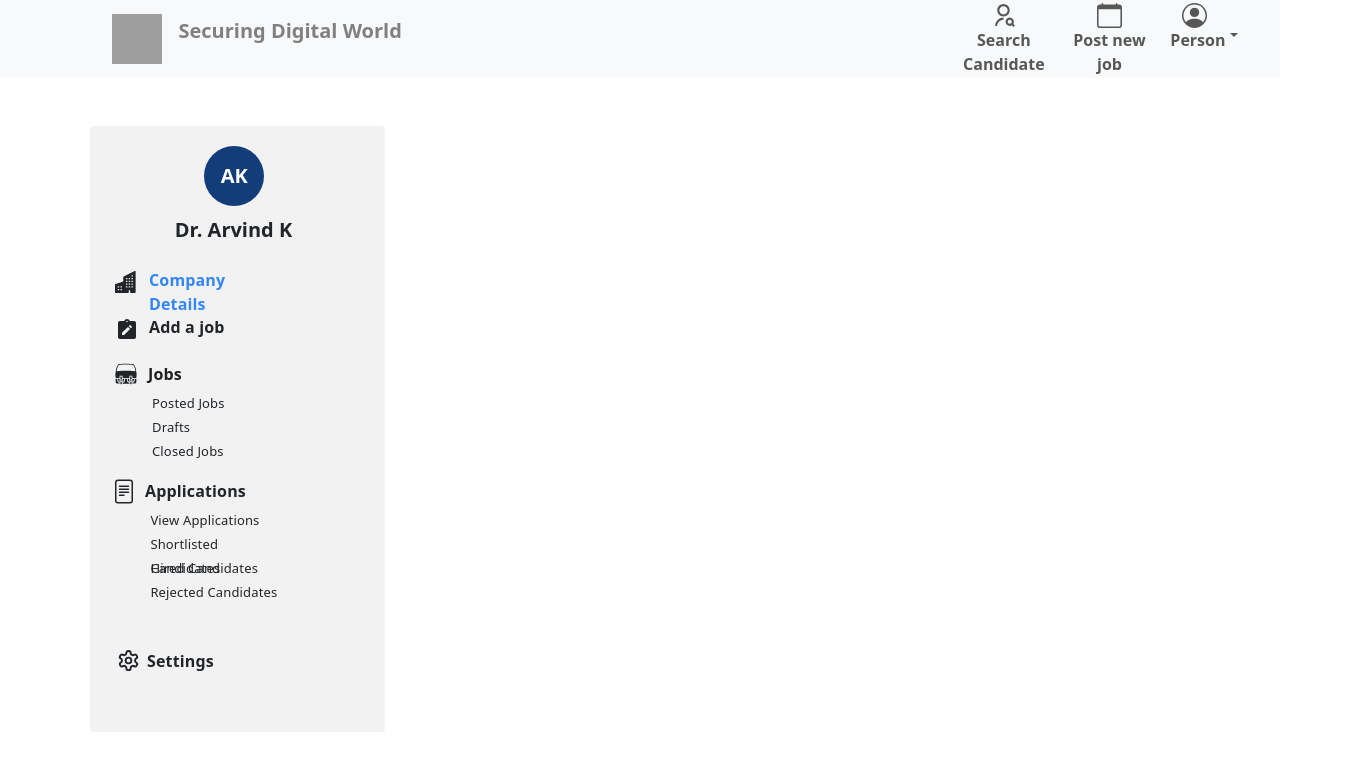
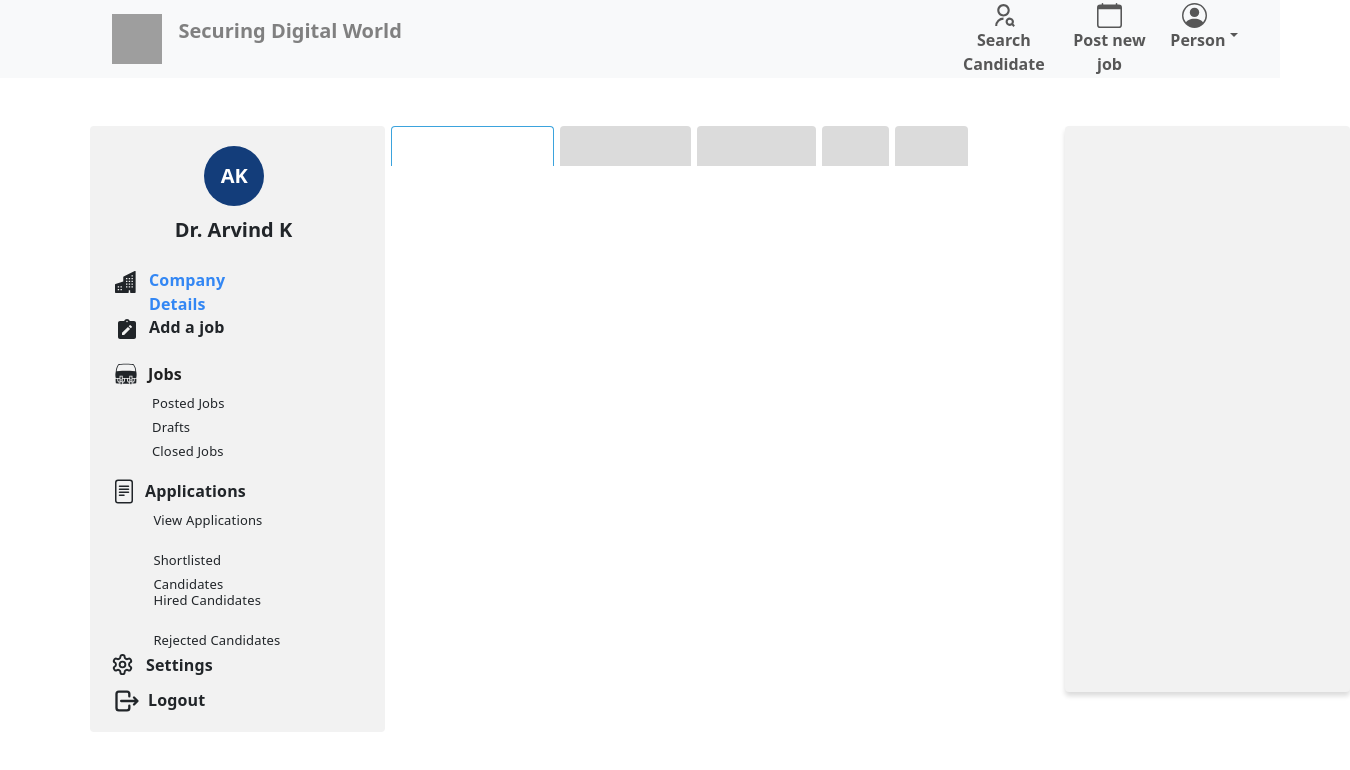
Before and after one commit to Shanky43/infosec, a React (Create React App) app: page / in a window 1280 px wide. Shown: the top 770 px of the page, 1350 px wide, since content can reach past the window. Built offline with nearby package versions, Linux system fonts and the light colour scheme; grey boxes are pictures that could not be loaded.

Commit message:
homepage added  with side bar

```diff
--- /dev/null
+++ b/src/Components/Content/Content.jsx
@@ -0,0 +1,55 @@
+import React, { useState } from 'react';
+import './content.css';
+
+const Content = () => {
+    const [activeTab, setActiveTab] = useState('tabv1');
+
+    const handleTabClick = (tab) => {
+        setActiveTab(tab);
+    };
+
+    return (
+        <div className='main-content-center'>
+            <div className='content-center'>
+                <div className="tab-organism">
+                    <div className="frame29">
+                        <div
+                            className={`tabv1 ${activeTab === 'tabv1' ? 'active' : ''}`}
+                            onClick={() => handleTabClick('tabv1')}
+                        >
+                            {/* Content for tabv1 */}
+                        </div>
+                        <div
+                            className={`tabv2 ${activeTab === 'tabv2' ? 'active' : ''}`}
+                            onClick={() => handleTabClick('tabv2')}
+                        >
+                            {/* Content for tabv2 */}
+                        </div>
+                        <div
+                            className={`tabv3 ${activeTab === 'tabv3' ? 'active' : ''}`}
+                            onClick={() => handleTabClick('tabv3')}
+                        >
+                            {/* Content for tabv3 */}
+                        </div>
+                        <div
+                            className={`tabv4 ${activeTab === 'tabv4' ? 'active' : ''}`}
+                            onClick={() => handleTabClick('tabv4')}
+                        >
+                            {/* Content for tabv4 */}
+                        </div>
+                        <div
+                            className={`tabv5 ${activeTab === 'tabv5' ? 'active' : ''}`}
+                            onClick={() => handleTabClick('tabv5')}
+                        >
+                            {/* Content for tabv5 */}
+                        </div>
+
+                    </div>
+
+                </div>
+            </div>
+        </div>
+    );
+};
+
+export default Content;
--- /dev/null
+++ b/src/Components/Content/content.css
@@ -0,0 +1,9 @@
+.main-content-center {
+    position: relative;
+}
+
+.content-center {
+    position: absolute;
+    width: 671px;
+
+}
--- a/src/Components/SideBar/SideBar.jsx
+++ b/src/Components/SideBar/SideBar.jsx
@@ -4,10 +4,12 @@ import { BsFillBuildingsFill, BsFileText } from "react-icons/bs"
 import { MdNoteAlt } from "react-icons/md"
 import { GiHandBag } from "react-icons/gi"
 import { LuSettings } from "react-icons/lu"
+import { TbLogout } from "react-icons/tb"
 
 const SideBar = () => {
     return (
-        <div className='sidebar-box'>
+        <div className=' d-flex justify-content-between'>
+            <div className='sidebar-box '>
                 <div className='sidebar-content'>
                     <div className='group37'>
                         <div className="frame212">
@@ -72,12 +74,12 @@ const SideBar = () => {
                                 </div>
                                 <div className="frame151">
                                     <div className="frame150">
-                                    <ul>
-                                        <li>View Applications</li>
-                                        <li>Shortlisted Candidates</li>
-                                        <li>Hired Candidates</li>
-                                        <li>Rejected Candidates</li>
-                                    </ul>
+
+                                        <p>View Applications</p>
+                                        <p>Shortlisted Candidates</p>
+                                        <p>Hired Candidates</p>
+                                        <p>Rejected Candidates</p>
+
                                     </div>
                                 </div>
 
@@ -93,6 +95,15 @@ const SideBar = () => {
                                 </div>
                             </div>
 
+                            <div className="logoutsection">
+                                <div className="group38">
+                                    <div className="logouticon">
+                                        <TbLogout size={28} />
+                                        <div className="logoutname">Logout</div>
+                                    </div>
+
+                                </div>
+                            </div>
 
                         </div>
                     </div>
@@ -101,7 +112,12 @@ const SideBar = () => {
 
                 </div>
 
+
+
             </div>
+
+        </div>
+
     )
 }
 
--- /dev/null
+++ b/src/Components/SideBar/SideBar2.jsx
@@ -0,0 +1,14 @@
+import React from 'react'
+import "./sidebar2.css"
+
+const SideBar2 = () => {
+    return (
+        <div className='sidebarsection'>
+            <div className="sidebarsection2">
+
+            </div>
+        </div>
+    )
+}
+
+export default SideBar2
--- a/src/Components/SideBar/sidebar.css
+++ b/src/Components/SideBar/sidebar.css
@@ -304,7 +304,7 @@
     gap: 5px;
 }
 
-.frame150>ul>li {
+.frame150>p {
     width: 141px;
     height: 24px;
     /* font-family: Open Sans; */
@@ -314,22 +314,22 @@
     letter-spacing: 0.15000000596046448px;
     text-align: left;
     list-style: none;
-    margin-left: -50px;
+    margin-left: -15px;
 }
 
 .group210 {
     position: absolute;
     width: 96px;
     height: 24px;
-    top: 382.636474609375px;
-    left: 22px;
+    top: 386.636474609375px;
+    left: 16px;
+    cursor: pointer;
     /* border: 1px solid salmon; */
 }
 
 .settingicon {
     width: 20px;
     height: 20px;
-
     position: relative;
 }
 
@@ -338,10 +338,43 @@
     width: 66px;
     height: 24px;
     top: 2px;
-    left: 30px;
+    left: 35px;
     font-size: 16px;
     font-weight: 700;
     line-height: 24px;
     letter-spacing: 0.15000000596046448px;
     text-align: left;
 }
+
+.logoutsection {
+    /* position: absolute; */
+    width: 245px;
+    height: 26px;
+    top: calc(421.64px - 118.36px);
+    padding: 1px 22px 1px 22px;
+    /* gap: 10px; */
+    cursor: pointer;
+    /* border: 1px solid salmon; */
+}
+
+.logouticon {
+    /* display: flex; */
+    width: 20px;
+    height: 20px;
+    margin-top: 15px;
+    margin-left: -20px;
+    position: relative;
+}
+
+.logoutname {
+    position: absolute;
+    width: 57px;
+    height: 24px;
+    top: 1px;
+    left: 35px;
+    font-size: 16px;
+    font-weight: 700;
+    line-height: 24px;
+    letter-spacing: 0.15000000596046448px;
+    text-align: left;
+}
--- /dev/null
+++ b/src/Components/SideBar/sidebar2.css
@@ -0,0 +1,105 @@
+.sidebarsection {
+    position: relative;
+}
+
+.sidebarsection2 {
+    position: absolute;
+    width: 285px;
+    height: 566px;
+    left: 680px;
+    border-radius: 4px;
+    gap: 30px;
+    background-color: #F2F2F2;
+    box-shadow: 0px 2px 4px 0px #00000033;
+    box-shadow: 0px 1px 10px 0px #0000001F;
+    box-shadow: 0px 4px 5px 0px #00000024;
+
+}
+
+.tab-organism {
+    width: 671px;
+    height: 40px;
+    /* border: 1px solid black; */
+
+}
+
+.frame29 {
+    display: flex;
+    gap: 6px;
+}
+
+.tabv1 {
+    margin-left: 6px;
+    width: 163px;
+    height: 40px;
+    padding: 11px 20px 11px 20px;
+    border-radius: 4px 4px 0px 0px;
+    border: 1px 1px 0px 1px;
+    gap: 6px;
+    /* border: 1px solid blue; */
+    cursor: pointer;
+    background: linear-gradient(0deg, #DBDBDB, #DBDBDB),
+        linear-gradient(0deg, #F2F2F2, #F2F2F2);
+}
+
+.tabv2 {
+    width: 131px;
+    height: 40px;
+    padding: 4px 0px 0px 0px;
+    border-radius: 4px 4px 0px 0px;
+    border: 1px 1px 0px 1px;
+    /* border: 1px solid blue; */
+    cursor: pointer;
+    background: linear-gradient(0deg, #DBDBDB, #DBDBDB),
+        linear-gradient(0deg, #F2F2F2, #F2F2F2);
+
+
+}
+
+.tabv3 {
+    width: 119px;
+    height: 40px;
+    padding: 4px 0px 0px 0px;
+    border-radius: 4px 4px 0px 0px;
+    border: 1px 1px 0px 1px;
+    /* border: 1px solid blue; */
+    cursor: pointer;
+    background: linear-gradient(0deg, #DBDBDB, #DBDBDB),
+        linear-gradient(0deg, #F2F2F2, #F2F2F2);
+}
+
+.tabv4 {
+    width: 67px;
+    height: 40px;
+    padding: 4px 0px 0px 0px;
+    border-radius: 4px 4px 0px 0px;
+    border: 1px 1px 0px 1px;
+    /* border: 1px solid blue; */
+    cursor: pointer;
+    background: linear-gradient(0deg, #DBDBDB, #DBDBDB),
+        linear-gradient(0deg, #F2F2F2, #F2F2F2);
+}
+
+.tabv5 {
+    width: 73px;
+    height: 40px;
+    padding: 4px 0px 0px 0px;
+    border-radius: 4px 4px 0px 0px;
+    border: 1px 1px 0px 1px;
+    /* border: 1px solid blue; */
+    cursor: pointer;
+    background: linear-gradient(0deg, #DBDBDB, #DBDBDB),
+        linear-gradient(0deg, #F2F2F2, #F2F2F2);
+}
+
+.tabv1.active,
+.tabv2.active,
+.tabv3.active,
+.tabv4.active,
+.tabv5.active {
+    border-width: 1px 1px 0px 1px;
+    border-style: solid;
+    border-color: #3BA3DD;
+    background: linear-gradient(0deg, white, white),
+        linear-gradient(0deg, #FFFFFF, #FFFFFF);
+}
--- a/src/Pages/HomePage.jsx
+++ b/src/Pages/HomePage.jsx
@@ -2,6 +2,8 @@ import React from 'react'
 import NavBar from '../Components/NavBar/NavBar'
 import SideBar from '../Components/SideBar/SideBar'
 import "../Styles/homepage.css"
+import SideBar2 from '../Components/SideBar/SideBar2'
+import Content from '../Components/Content/Content'
 const HomePage = () => {
     return (
         <div>
@@ -10,6 +12,8 @@ const HomePage = () => {
                 <div className='sidebar-0'>
                     <div className='sidebar-1'>
                         <SideBar />
+                        <Content />
+                        <SideBar2 />
                     </div>
                 </div>
 
--- a/src/Styles/homepage.css
+++ b/src/Styles/homepage.css
@@ -8,3 +8,8 @@
     top: 48px;
     left: 90px;
 }
+
+.sidebar-1 {
+    display: flex;
+    justify-content: space-between;
+}
```
Lines whose indentation alone changed are shown as unchanged.
